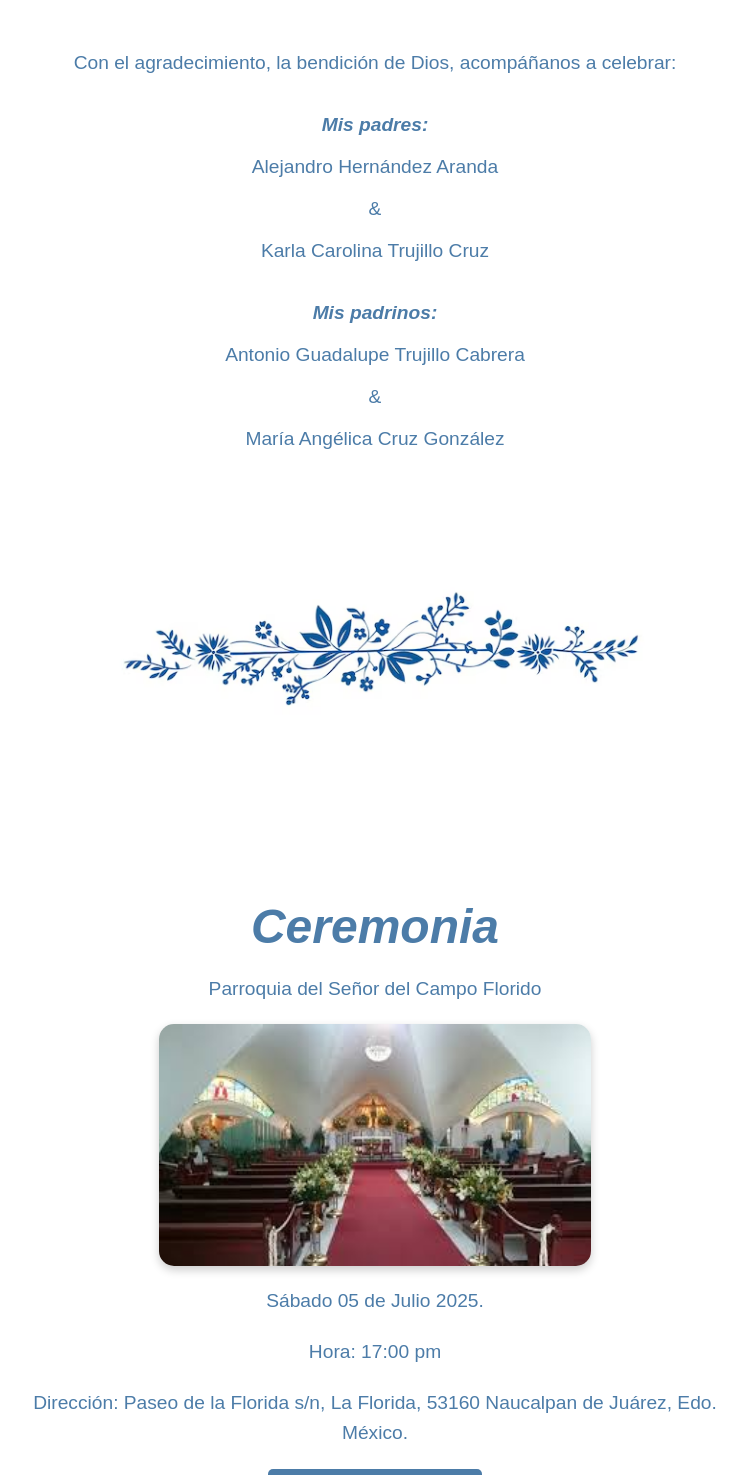
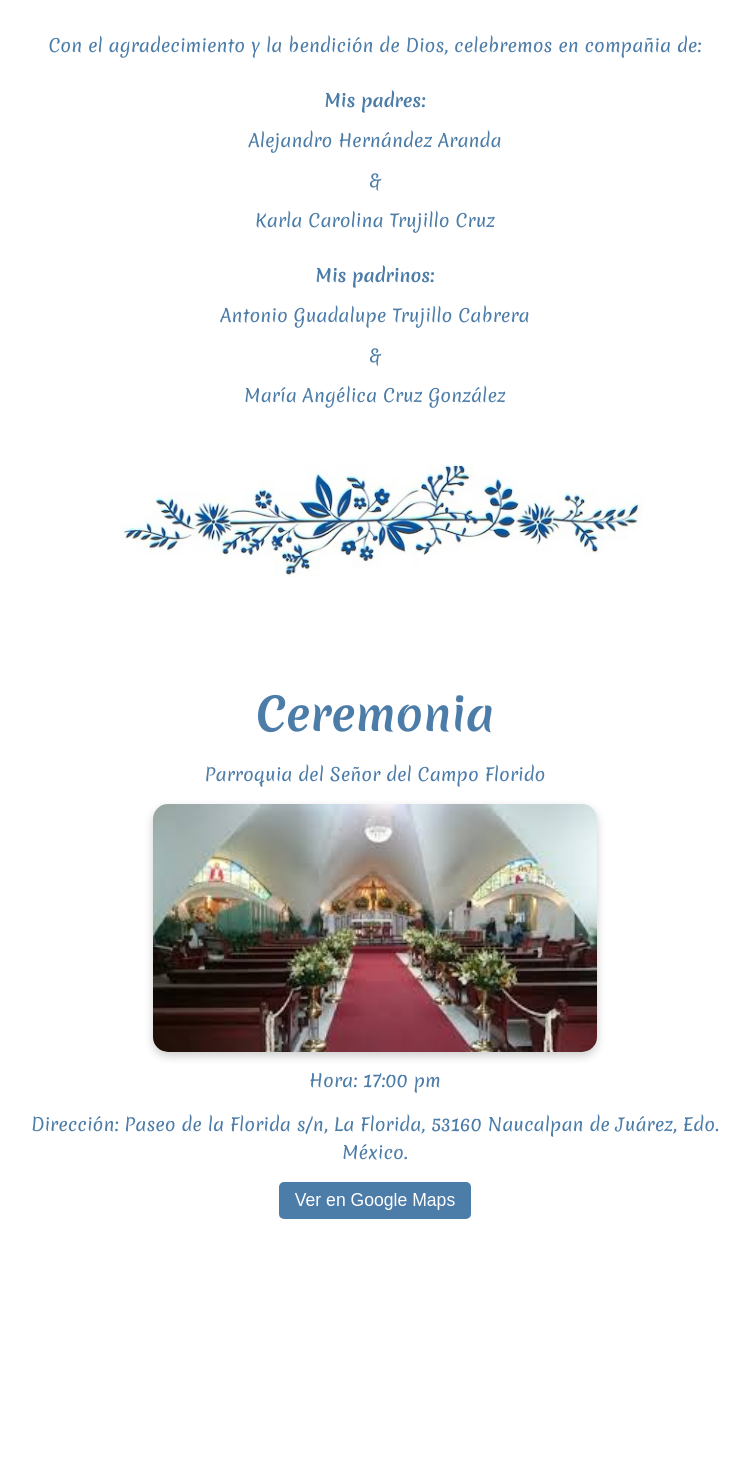
Before and after one commit to Alex100aranda/invitacion, a plain HTML site: page index.html in a window 1280 px wide. Shown: the part 1325-2800 px from the top of the page, without its empty margins (265-1014 px from the left). After the commit the page ends 2694 px from the top, so only its background shows below. Drawn offline with Linux system fonts and the light colour scheme; a web font is replaced by a local one.

Commit message:
ultimos cambios

```diff
--- a/index.html
+++ b/index.html
@@ -1,103 +1,3 @@
-<!DOCTYPE html>
-<html lang="es">
-<head>
-  <meta charset="UTF-8" />
-  <meta name="viewport" content="width=device-width, initial-scale=1.0" />
-  <title>Mis 15 Años</title>
-  <link href="https://fonts.googleapis.com/css2?family=Great+Vibes&display=swap" rel="stylesheet" />
-  <link href="https://fonts.googleapis.com/css2?family=Dancing+Script&display=swap" rel="stylesheet">
-  <link rel="preconnect" href="https://fonts.googleapis.com">
-<link rel="preconnect" href="https://fonts.gstatic.com" crossorigin>
-<link href="https://fonts.googleapis.com/css2?family=Original+Surfer&display=swap" rel="stylesheet">
-  <link rel="stylesheet" href="styles.css" />
-</head>
-<body>
-
-  <!-- Menú de navegación -->
-  <header>
-    <nav>
-      <ul>
-        <li><a href="#inicio">Inicio</a></li>
-        <li><a href="#detalle">Invitación</a></li>
-        <li><a href="#confirmar">Confirmar</a></li>
-      </ul>
-    </nav>
-  </header>
-
-  <!-- Sección con imagen de fondo -->
-  <section class="hero" id="inicio">
-    <div class="overlay">
-      <h1>Abril</h1>
-      <h1>Vanessa</h1>
-    </div>
-  </section>
-
-  <!-- Sección de Agradecimiento 1 -->
-  <section id="agradecimiento-1">
-    <div class="content">
-      <div class="card-agradecimiento">
-        <p>Hay momentos inolvidables que se atesoran en el corazón para siempre, por esa razón, quiero que compartas conmigo este día tan especial:</p>
-        <h3>Mis XV Años</h3>
-        <img src="images/imagen2.jpg" alt="">
-        <h4>Sábado 05 de Julio 2025</h4>
-      </div>
-    </div>
-  </section>
-
-
-<!-- Sección de Agradecimiento 2 -->
-<section id="agradecimiento-2">
-    <div class="content">
-      <div class="card-agradecimiento">
-        <p>Con el agradecimiento, la bendición de Dios, acompáñanos a celebrar:</p>
-        <h4>Mis padres:</h4>
-        <p>Alejandro Hernández Aranda</p>
-        <p>&</p>
-        <p>Karla Carolina Trujillo Cruz</p>
-        <h4>Mis padrinos:</h4>
-        <p>Antonio Guadalupe Trujillo Cabrera</p>
-        <p>&</p>
-        <p>María Angélica Cruz González</p>
-      </div>
-    </div>
-  </section>
-
-   <!-- Imagen centrada -->
-   <section id="imagen-centrada">
-    <img src="images/plantilla.avif" alt="Invitación de XV Años">
-  </section>
-
-<!-- Sección de Iglesia -->
-<section id="iglesia">
-    <div class="content">
-      <div class="card-agradecimiento">
-        <h3>Ceremonia</h3>
-        <p>Parroquia del Señor del Campo Florido</p>
-
-        <img src="images/parroquia.jpg" alt="Iglesia" />
-        <p>Sábado 05 de Julio 2025.</p>
-        <p>Hora: 17:00 pm</p>
-        <p>Dirección: Paseo de la Florida s/n, La Florida, 53160 Naucalpan de Juárez, Edo. México.</p>
-
-
-        <!-- Botón para abrir Google Maps -->
-        <a href="https://www.google.com/maps?q=Parroquia+del+Señor+del+Campo+Florido" target="_blank">
-            <button class="btn-maps">Ver en Google Maps</button>
-        </a>
-      </div>
-    </div>
-</section>
-
-
-
-
-
-
-  <footer></footer>
-
-</body>
-</html>
-
 <!DOCTYPE html>
 <html lang="es">
 <head>
@@ -134,7 +34,7 @@
 <section id="agradecimiento-1">
   <div class="content">
       <div class="card-agradecimiento">
-          <p>Hay momentos inolvidables que se atesoran en el corazón para siempre, por esa razón, quiero que compartas conmigo este día tan especial:</p>
+          <p>Hay momentos en la vida que son especiales por si solos, compartirlos con las personas que quieres los convierte en momentos inolvidables, por esa razón, quiero invitarte a celebrar:</p>
           <h3>Mis XV Años</h3>
           <img src="images/imagen2.jpg" alt="Imagen de XV Años">
           <h4>Sábado 05 de Julio 2025</h4>
@@ -146,7 +46,7 @@
 <section id="agradecimiento-2">
     <div class="content">
       <div class="card-agradecimiento">
-        <p>Con el agradecimiento, la bendición de Dios, acompáñanos a celebrar:</p>
+        <p>Con el agradecimiento y la bendición de Dios, celebremos en compañia de:</p>
         <h4>Mis padres:</h4>
         <p>Alejandro Hernández Aranda</p>
         <p>&</p>
@@ -171,7 +71,6 @@
           <h3>Ceremonia</h3>
           <p>Parroquia del Señor del Campo Florido</p>
           <img src="images/parroquia.jpg" alt="Iglesia" />
-          <p>Sábado 05 de Julio 2025.</p>
           <p>Hora: 17:00 pm</p>
           <p>Dirección: Paseo de la Florida s/n, La Florida, 53160 Naucalpan de Juárez, Edo. México.</p>
 
--- a/styles.css
+++ b/styles.css
@@ -32,7 +32,7 @@ nav ul {
 nav a {
     text-decoration: none;
     color: #4c7ca8;
-    font-family: "Original Surfer", sans-serif;
+    font-family: "Merienda", cursive;
     font-size: 1.3rem;
     transition: color 0.3s;
 }
@@ -43,7 +43,7 @@ nav a:hover {
 
 /* Hero section */
 .hero {
-    background-image: url('images/imagen1.webp');
+    background-image: url('images/imagen1.jpg');
     background-size: cover;
     background-position: center;
     height: 90vh;
@@ -51,11 +51,11 @@ nav a:hover {
     align-items: flex-start;
     justify-content: center;
     position: relative;
-    padding-top: 80px;
+    padding-top: 40px;  /* Reducir espacio en la parte superior */
 }
 
 .overlay {
-    padding: 30px;
+    padding: 20px;  /* Reducir el padding */
     border-radius: 20px;
     text-align: center;
 }
@@ -63,18 +63,18 @@ nav a:hover {
 /* Títulos con nueva fuente */
 .overlay h1,
 .overlay h3 {
-    font-family: 'Dancing Script', cursive;
+    font-family: "Merienda", cursive;
     color: whitesmoke;
     margin: 10px 0;
     text-shadow: none;
 }
 
 .overlay h1 {
-    font-size: 4em;
+    font-size: 3.5em;  /* Reducir tamaño */
 }
 
 .overlay h3 {
-    font-size: 2em;
+    font-size: 1.8em;  /* Reducir tamaño */
 }
 
 /* Agradecimientos */
@@ -82,13 +82,13 @@ nav a:hover {
     background-image: url('images/agradecimiento-bg.jpg');
     background-size: cover;
     background-position: center;
-    padding: 80px 0;
+    padding: 50px 0;  /* Reducir espacio arriba y abajo */
     text-align: center;
     color: whitesmoke;
 }
 
 #agradecimiento .content {
-    padding: 40px;
+    padding: 30px;  /* Reducir padding */
     border-radius: 20px;
     max-width: 800px;
     margin: 0 auto;
@@ -106,39 +106,39 @@ img {
 
 /* Card de agradecimiento unificada */
 .card-agradecimiento {
-    padding: 40px;
+    padding: 30px;  /* Reducir padding */
     border-radius: 20px;
     max-width: 800px;
     margin: 0px auto;
     color: whitesmoke;
-    margin-bottom: 20px;  /* Reducir el margen inferior para pantallas pequeñas */
+    margin-bottom: 10px;  /* Reducir el margen inferior para pantallas pequeñas */
 }
 
 .card-agradecimiento h3,
 .card-agradecimiento h4,
 .card-agradecimiento p {
-    font-family: "Original Surfer", sans-serif;
-    font-size: 3em;
+    font-family: "Merienda", cursive;
+    font-size: 2.8em;  /* Reducir tamaño de la fuente */
     color: #4c7ca8;
-    margin-bottom: 20px;
+    margin-bottom: 15px;  /* Reducir espacio entre los elementos */
 }
 
 .card-agradecimiento h3 {
-    font-size: 3.5em;
-    margin-bottom: 20px;
-    font-style: italic;  /* Cursiva */
+    font-size: 3.2em;  /* Reducir tamaño de h3 */
+    margin-bottom: 15px;
+    font-family: "Merienda", cursive;
 }
 
 .card-agradecimiento h4 {
-    font-size: 1.2em; /* Establecer el mismo tamaño de fuente que los párrafos */
-    margin-top: 40px; /* Espacio entre el h4 y los párrafos */
-    margin-bottom: 20px; /* Reducir espacio después de h4 */
-    font-style: italic;  /* Cursiva */
+    font-size: 1.1em; /* Reducir tamaño */
+    margin-top: 30px; /* Espacio entre el h4 y los párrafos */
+    margin-bottom: 15px; /* Reducir espacio después de h4 */
+    font-family: "Merienda", cursive;
 }
 
 .card-agradecimiento p {
-    font-size: 1.2em;
-    margin-bottom: 20px; /* Aumentar espacio entre párrafos */
+    font-size: 1.1em;  /* Reducir el tamaño de los párrafos */
+    margin-bottom: 15px;  /* Reducir espacio entre párrafos */
 }
 
 /* Asegura que las imágenes y secciones estén centradas y sean responsivas */
@@ -148,8 +148,131 @@ section,
     text-align: center;
 }
 
-/* Hacer el diseño responsivo */
+/* Estilo para la animación */
+@keyframes slide-right-to-left {
+    0% {
+        transform: translateX(100%);
+        opacity: 0;
+    }
+    100% {
+        transform: translateX(0);
+        opacity: 1;
+    }
+}
+
+.animate-right-to-left {
+    animation: slide-right-to-left 1s ease forwards;
+}
+
+/* Estilo básico para el h3 */
+#agradecimiento-1 h3 {
+    font-family: "Merienda", cursive;
+    font-size: 2.8em;
+    color: #4c7ca8;
+    margin-bottom: 15px;
+    opacity: 0;
+    transform: translateX(100%);
+}
+
+/* Ajustar márgenes generales */
+section {
+    margin: 0; /* Eliminar márgenes generales entre secciones */
+}
+
+
+/* Sección de Iglesia */
+#iglesia {
+    margin-top: 0px;  /* Reducir el margen superior de la iglesia */
+    background-color: white;
+    padding: 60px 0;
+    text-align: center;
+    margin-bottom: 40px;  /* Si necesitas más espacio después de la iglesia, ajusta este valor */
+}
+
+#iglesia .content {
+    max-width: 900px;
+    margin: 0 auto;
+    padding: 10px;  /* Reducir padding */
+}
+
+#iglesia img {
+    width: 60%;
+    max-width: 600px;
+    height: auto;
+    display: block;
+    margin: 15px auto;  /* Reducir el margen inferior */
+    border-radius: 15px;
+    box-shadow: 0 4px 10px rgba(0, 0, 0, 0.2);  /* Sombra suave */
+}
+
+.btn-maps {
+    background-color: #4c7ca8;
+    color: white;
+    padding: 8px 16px;  /* Reducir el padding */
+    font-size: 1.1rem;  /* Reducir tamaño de fuente */
+    border: none;
+    border-radius: 5px;
+    cursor: pointer;
+    text-align: center;
+    transition: background-color 0.3s ease;
+    text-decoration: none;
+}
+
+.btn-maps:hover {
+    background-color: #d63384;
+}
+
+#iglesia h3 {
+    font-family: "Merienda", cursive;
+    font-size: 2.8em;
+    color: #4c7ca8;
+    margin-bottom: 15px;
+    opacity: 0;
+    transform: translateX(100%);
+}
+
+#iglesia p {
+    font-size: 1.1em;
+    color: #4c7ca8;
+    margin-bottom: 15px;
+    line-height: 1.6;
+}
+
+
+/* Imagen centrada */
+#imagen-centrada {
+    margin-bottom: 5px; /* Reducir el margen inferior de la imagen */
+    padding: 0;  /* Eliminar cualquier padding innecesario */
+}
+
+#imagen-centrada img {
+    width: 100%; /* Asegura que la imagen ocupe todo el ancho disponible dentro de la sección */
+    height: auto; /* Mantiene la proporción de la imagen */
+    max-height: 400px; /* Limitar la altura máxima de la imagen para evitar que ocupe mucho espacio */
+    display: block;
+    margin: 0 auto; /* Centra la imagen */
+}
+
+/* Responsividad */
 @media (max-width: 768px) {
+    /* Ajustar tamaños de imagen y texto */
+    img {
+        width: 80%;
+        max-width: 100%;
+    }
+
+    #iglesia p {
+        font-size: 1em;
+    }
+
+    .card-agradecimiento h3 {
+        font-size: 2.2em;
+    }
+
+    .card-agradecimiento p {
+        font-size: 1em;
+    }
+
     .overlay h1 {
         font-size: 2.5em;
     }
@@ -157,100 +280,4 @@ section,
     .overlay h3 {
         font-size: 1.5em;
     }
-
-    .card-agradecimiento {
-        padding: 20px;
-    }
-
-    .card-agradecimiento h3 {
-        font-size: 2.5em;
-    }
-
-    .card-agradecimiento p {
-        font-size: 1em;
-    }
-
-    .content {
-        padding: 20px;
-    }
-
-    /* Ajuste de imagen para pantallas más pequeñas */
-    img {
-        width: 80%;  /* Aumentar el ancho para pantallas pequeñas */
-        max-width: 100%;
-    }
 }
-
-/* Sección de Iglesia */
-#iglesia {
-    margin-top: 10px;  /* Reducir el margen superior */
-    background-color: white;  /* Fondo suave */
-    padding: 60px 0;
-    text-align: center;
-    margin-bottom: 40px;  /* Espacio después de la sección */
-}
-
-#iglesia .content {
-    max-width: 900px;
-    margin: 0 auto;
-    padding: 20px;
-}
-
-#iglesia img {
-    width: 60%;  /* Tamaño de la imagen */
-    max-width: 600px;  /* Limitar tamaño máximo */
-    height: auto;
-    display: block;
-    margin: 20px auto;
-    border-radius: 15px;
-    box-shadow: 0 4px 10px rgba(0, 0, 0, 0.2);  /* Sombra suave */
-}
-
-/* Estilo para el botón de Google Maps */
-.btn-maps {
-    background-color: #4c7ca8;
-    color: white;
-    padding: 10px 20px;
-    font-size: 1.2rem;
-    border: none;
-    border-radius: 5px;
-    cursor: pointer;
-    text-align: center;
-    transition: background-color 0.3s ease;
-    text-decoration: none;  /* Eliminar subrayado */
-}
-
-.btn-maps:hover {
-    background-color: #d63384;  /* Color al pasar el ratón */
-}
-
-#iglesia h3 {
-    font-family: "Original Surfer", sans-serif;
-    font-size: 3em;
-    color: #4c7ca8;
-    margin-bottom: 20px;
-}
-
-#iglesia p {
-    font-size: 1.2em;
-    color: #4c7ca8;
-    margin-bottom: 20px;
-    line-height: 1.6;
-}
-
-/* Responsividad */
-@media (max-width: 768px) {
-    #iglesia img {
-        width: 80%;
-        max-width: 100%;
-    }
-
-    #iglesia p {
-        font-size: 1em;
-    }
-}
-
-/* Imagen centrada */
-#imagen-centrada {
-    margin-bottom: 10px;  /* Reducir el margen inferior de la imagen */
-}
```
